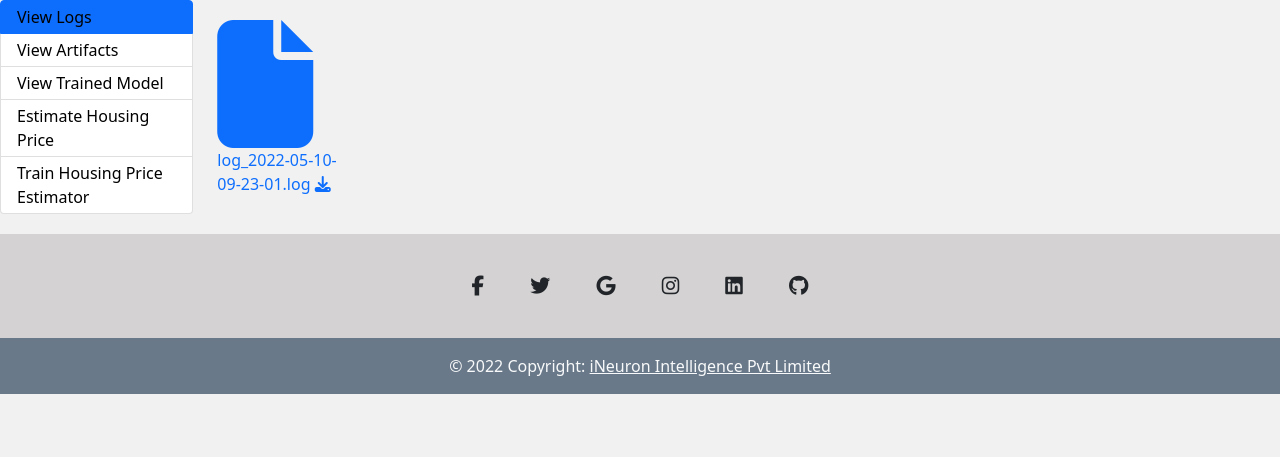
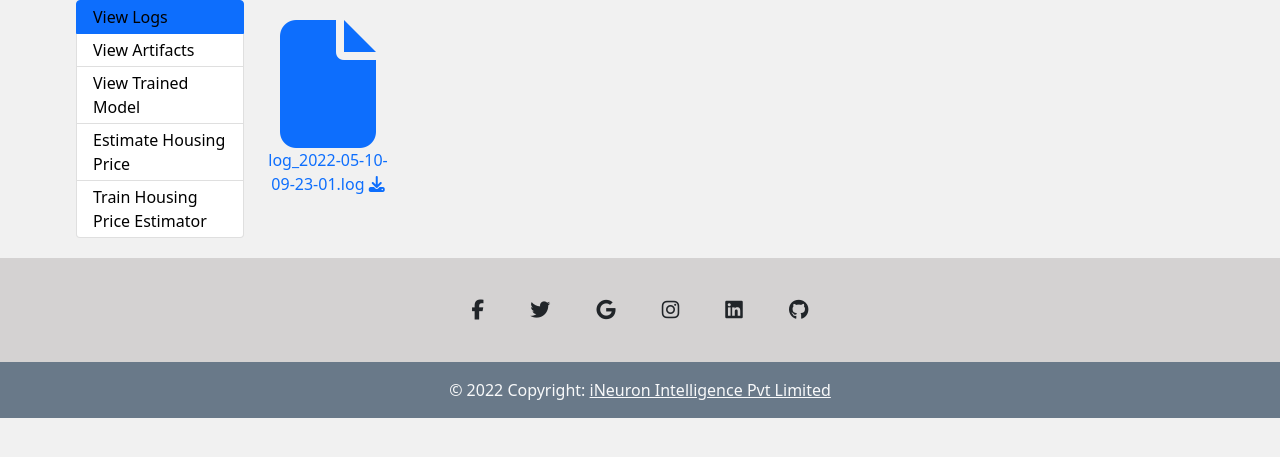
Before and after one commit to iNeuron-Pvt-Ltd/housing_prediciton, a Flask app: page /logs in a window 1280 px wide. Shown: the part 56-513 px from the top of the page. Run offline with Flask 2, Linux system fonts and the light colour scheme; some libraries are stand-ins or nearby versions.

Commit message:
updated UI

```diff
--- a/templates/files.html
+++ b/templates/files.html
@@ -20,7 +20,7 @@
 
 <div class="row">
     {% for href,label in result["files"].items() %}
-    <div class="col-md-2">
+    <div class="col-md-2 text-center">
         <a href="/artifact/{{href}}" style="text-decoration: none;">
 
             <i class="fa {% if '.' in label %} fa-file {% else %} fa-folder {% endif %} fa-8x" aria-hidden="true"></i> <br>{{ label }}
--- a/templates/header.html
+++ b/templates/header.html
@@ -64,7 +64,7 @@
 
 
 
-    <div class="row">
+    <div class="row" style="margin-left: 5%;margin-right:5%;">
 
         <div class="col-md-2 col-sm-12 col-lg-2">
             <ul class=" list-group ">
--- a/templates/log_files.html
+++ b/templates/log_files.html
@@ -24,7 +24,7 @@
 
 <div class="row">
     {% for href,label in result["files"].items() %}
-    <div class="col-md-2">
+    <div class="col-md-2 text-center">
         <a href="/logs/{{href}}" style="text-decoration: none;">
 
             <i class="fa {% if '.' in label %} fa-file {% else %} fa-folder {% endif %} fa-8x" aria-hidden="true"></i> <br>{{ label }}
--- a/templates/saved_models_files.html
+++ b/templates/saved_models_files.html
@@ -21,7 +21,7 @@
 
     <div class="row">
         {% for href,label in result["files"].items() %}
-        <div class="col-md-2">
+        <div class="col-md-2 text-center">
             <a href="/saved_models/{{href}}" style="text-decoration: none;">
 
                 <i class="fa {% if '.' in label %} fa-file {% else %} fa-folder {% endif %} fa-8x" aria-hidden="true"></i> <br>{{ label }}
```
